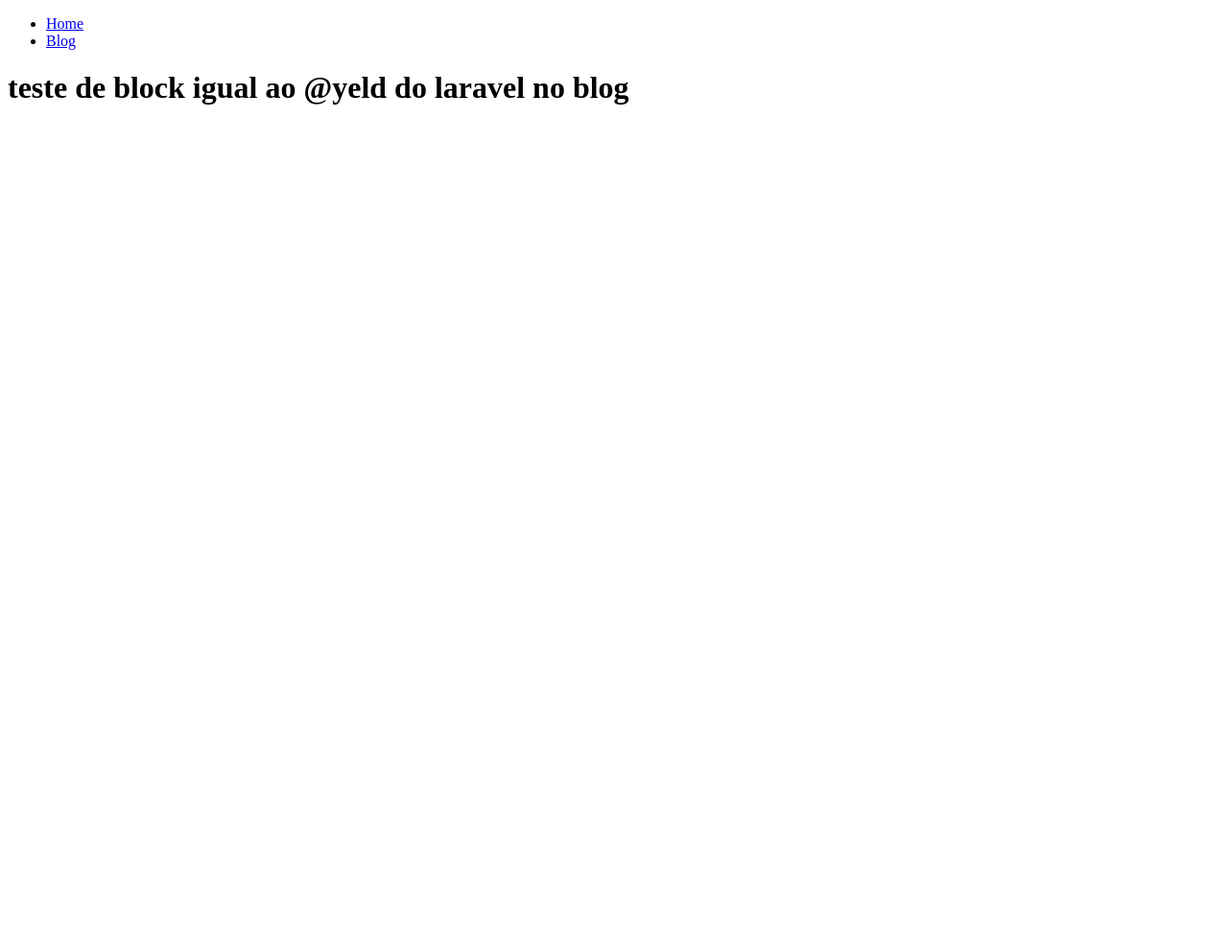
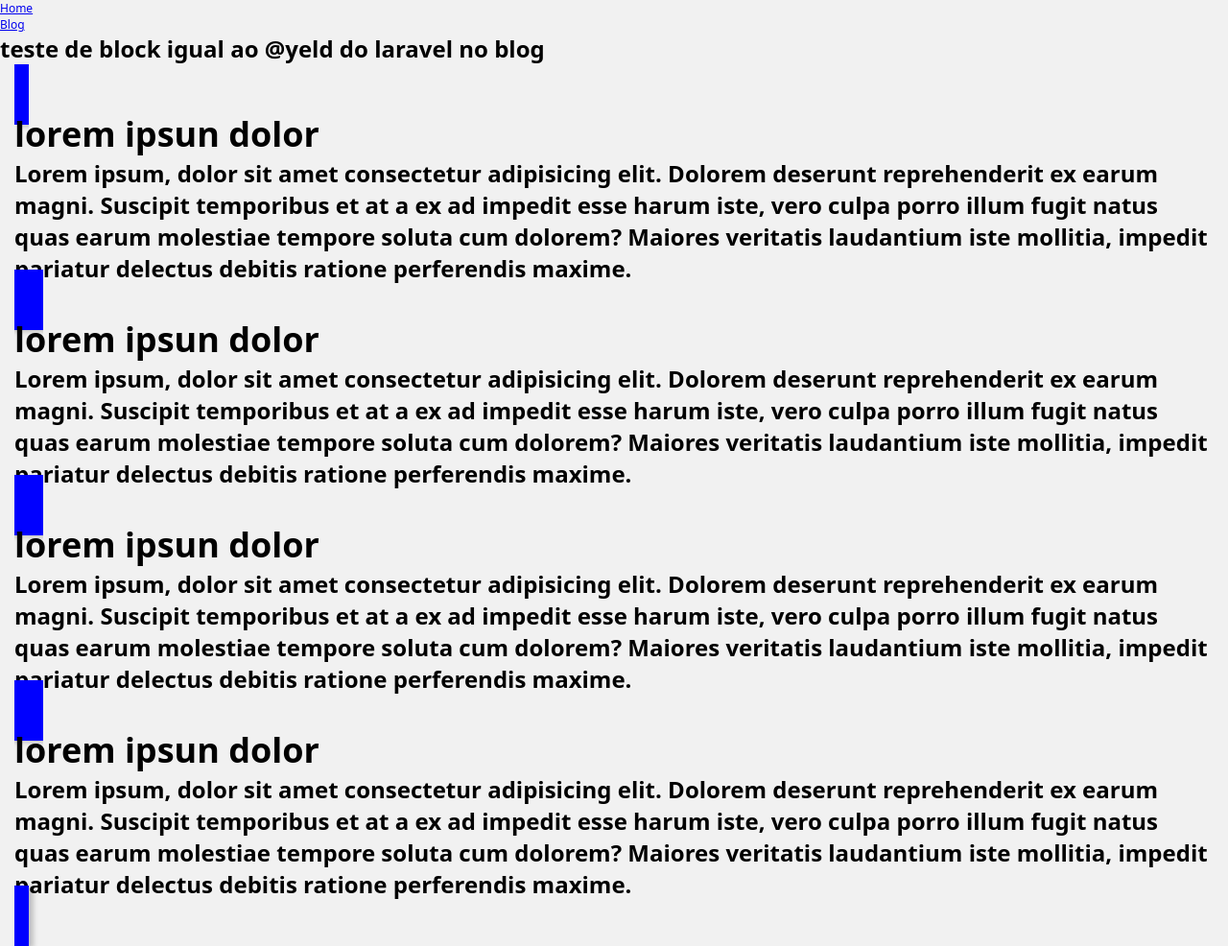
Before and after one commit to fousin/django, a Django app: page /blog/ in a window 1280 px wide. Shown: the whole page at 96% size. Before the commit the page ends 109 px from the top, so only its background shows below. Run offline with Django 4.2, Linux system fonts and the light colour scheme.

Commit message:
A01 - estudo django

```diff
--- a/base/global/base.html
+++ b/base/global/base.html
@@ -1,18 +1,26 @@
-{% load static %}<!DOCTYPE html>
+{% load static %}
+<!DOCTYPE html>
 <html lang="pt-br">
 <head>
     <meta charset="UTF-8">
     <meta name="viewport" content="width=device-width, initial-scale=1.0">
     <title>{{title}}</title>
-    <link rel="stylesheet" href="{% static 'home/css/blue.css' %}">
-
-    <link rel="stylesheet" href="{% static 'global/css/red.css' %}">
+    <link rel="stylesheet" href="{% static 'global/css/style.css' %}">
 </head>
 <body>
 
     {% include 'global/partials/menu.html' %}
+    <h1>{% block texto %} {% endblock texto %} </h1>
 
-    <h1>{% block texto %} sadsadsa {% endblock texto %} </h1>
+
+<main class="content">
+
+    <h1>{% block posts %} {% endblock posts %} </h1>
+
+</main>
+
+
+
 
 </body>
 </html>
--- a/base/global/partials/menu.html
+++ b/base/global/partials/menu.html
@@ -1,6 +1,6 @@
 <nav>
     <ul>
-        <li> <a href="{% url 'home' %}">Home</a> </li>
+        <li> <a href="{% url 'home:home' %}">Home</a> </li>
         <li> <a href="{% url 'blog:blog' %}">Blog</a> </li>
     </ul>
 </nav>
--- /dev/null
+++ b/base/global/partials/postblock.html
@@ -0,0 +1,10 @@
+<artile class="post">
+    <header>
+        <h2 class="post__title">
+            lorem ipsun dolor
+        </h2>
+    </header>
+    <div class="post__body">
+        Lorem ipsum, dolor sit amet consectetur adipisicing elit. Dolorem deserunt reprehenderit ex earum magni. Suscipit temporibus et at a ex ad impedit esse harum iste, vero culpa porro illum fugit natus quas earum molestiae tempore soluta cum dolorem? Maiores veritatis laudantium iste mollitia, impedit pariatur delectus debitis ratione perferendis maxime.
+    </div>
+</artile>
--- /dev/null
+++ b/base/static/global/css/style.css
@@ -0,0 +1,31 @@
+/* Reset */
+*,
+*:after,
+*:before {
+  margin: 0;
+  padding: 0;
+  box-sizing: border-box;
+}
+
+html {
+  font-size: 62.5%;
+}
+
+body {
+  font-size: 1.2rem;
+  background: #f1f1f1;
+  font-family: system-ui, -apple-system, BlinkMacSystemFont, 'Segoe UI', Roboto,
+    Oxygen, Ubuntu, Cantarell, 'Open Sans', 'Helvetica Neue', sans-serif;
+}
+
+.content{
+  display: grid;
+  gap: 1.5rem;
+  padding: 1.5rem;
+}
+
+.post{
+  background-color: blue;
+  padding: 1.5rem;
+  box-shadow: 5px 2px 5px rgba(0,0,0,20%);
+}
--- a/blog/templates/blog/index.html
+++ b/blog/templates/blog/index.html
@@ -3,3 +3,10 @@
 {% block texto %}
     teste de block igual ao @yeld do laravel no blog
 {% endblock texto %}
+
+{% block posts %}
+    {% include 'global/partials/postblock.html' %}
+    {% include 'global/partials/postblock.html' %}
+    {% include 'global/partials/postblock.html' %}
+    {% include 'global/partials/postblock.html' %}
+{% endblock posts %}
--- a/blog/views.py
+++ b/blog/views.py
@@ -5,5 +5,5 @@
 def blog(request):
     return render(
         request,
-        'blog/index.html'
+       'blog/index.html'
     )
--- a/home/urls.py
+++ b/home/urls.py
@@ -1,5 +1,7 @@
 from django.urls import path
 from home import views
+
+app_name = 'home'
 
 urlpatterns = [
     path('', views.home, name='home'),
--- a/home/views.py
+++ b/home/views.py
@@ -3,7 +3,7 @@
 
 def home(request):
     context = {
-            'texto':'equivalente ao compact',
+            'texto':'equivalente ao compact do laravel',
             'title': 'teste de dados',
         }
     return render(
```
Also changed, not shown: base/static/global/css/red.css (deleted), home/static/home/css/blue.css (deleted).
